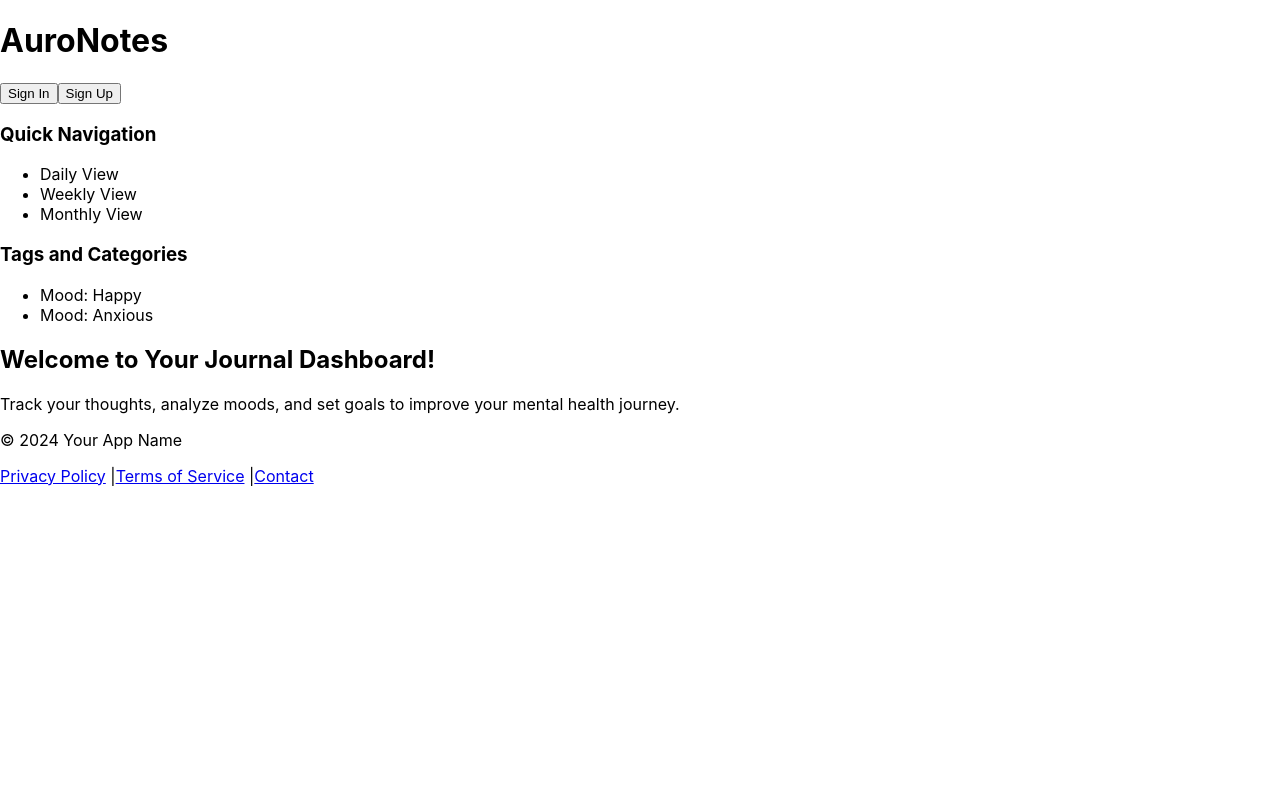
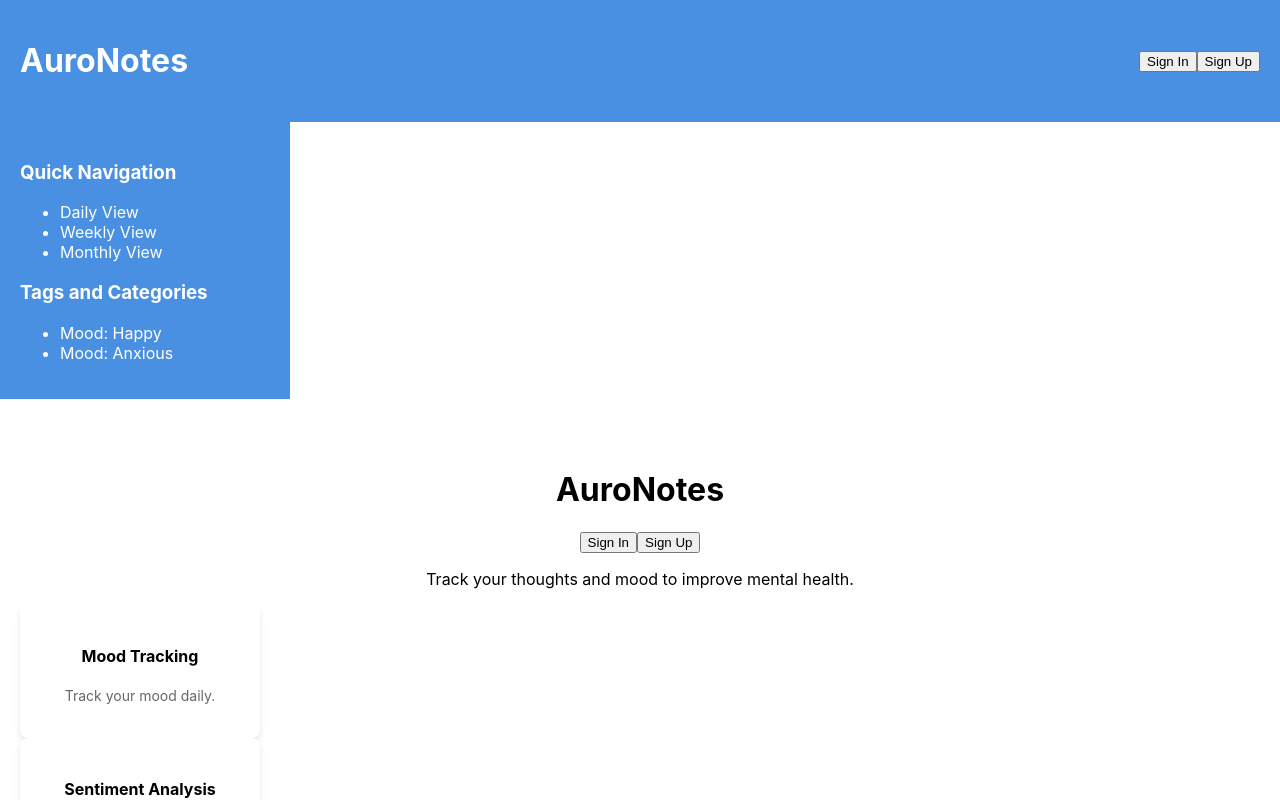
Before and after one commit to rkao2/journal-app, a React (Create React App) app: page / in a window 1280 px wide. Shown: the top 800 px of the page. Built offline with nearby package versions, Linux system fonts and the light colour scheme.

Commit message:
messy css styling added

```diff
--- a/src/App.js
+++ b/src/App.js
@@ -1,36 +1,43 @@
-// App.js
+
 import React from 'react';
 import { BrowserRouter as Router, Route, Routes } from 'react-router-dom';
-
-// Import components
 import Header from './components/Header';
 import Footer from './components/Footer';
 import Sidebar from './components/Sidebar';
+import LandingPage from './components/LandingPage';
 
-// Import pages
+//import pages
 import Home from './pages/Home';
 import Entries from './pages/Entries';
 import Analytics from './pages/Analytics';
 import Goals from './pages/Goals';
 import Settings from './pages/Settings';
 
+
 function App() {
   return (
     <Router>
-      <div className="App">
+      <div className="app-body">
+        {/* Header */}
         <Header />
-        <div className="app-body">
+
+        {/* Sidebar and Main Content */}
+        <div className="app-content">
           <Sidebar />
           <main>
             <Routes>
-              <Route path="/" element={<Home />} />
+              <Route path="/" element={<LandingPage />} />
+              <Route path="/home" element={<Home />} />
               <Route path="/entries" element={<Entries />} />
               <Route path="/analytics" element={<Analytics />} />
               <Route path="/goals" element={<Goals />} />
+              {/* Extra footer in settings? */}
               <Route path="/settings" element={<Settings />} />
             </Routes>
           </main>
         </div>
+
+        {/* Footer */}
         <Footer />
       </div>
     </Router>
--- a/src/components/Footer.js
+++ b/src/components/Footer.js
@@ -1,6 +1,8 @@
 
 // Footer.js
 import React from 'react';
+import '../styles/components/Footer.css';
+
 
 function Footer() {
   return (
--- a/src/components/Header.js
+++ b/src/components/Header.js
@@ -1,5 +1,6 @@
 // Header.js
 import React from 'react';
+import '../styles/components/Header.css';
 
 function Header() {
   return (
--- a/src/components/LandingPage.js
+++ b/src/components/LandingPage.js
@@ -1,11 +1,13 @@
 import React from 'react';
 import FeatureCard from './FeatureCard';
+import '../styles/components/LandingPage.css';
+
 
 function LandingPage() {
   return (
     <div className="landing-page">
       <header>
-        <h1>Your Journal App</h1>
+        <h1>AuroNotes</h1>
         <button>Sign In</button>
         <button>Sign Up</button>
       </header>
@@ -17,11 +19,7 @@ function LandingPage() {
           <FeatureCard title="Personalized Prompts" description="Daily reflection prompts." />
         </div>
       </main>
-      <footer>
-        <a href="#privacy">Privacy Policy</a>
-        <a href="#terms">Terms of Service</a>
-        <a href="#contact">Contact Information</a>
-      </footer>
+
     </div>
   );
 }
--- a/src/components/MainDashboard.js
+++ b/src/components/MainDashboard.js
@@ -1,7 +1,6 @@
 
 
 import React from 'react';
-import Sidebar from './Sidebar';
 
 function MainDashboard() {
   return (
--- a/src/components/Sidebar.js
+++ b/src/components/Sidebar.js
@@ -1,4 +1,5 @@
 import React from 'react';
+import '../styles/components/Sidebar.css';
 
 function Sidebar() {
   return (
--- a/src/styles/components/Footer.css
+++ b/src/styles/components/Footer.css
@@ -0,0 +1,18 @@
+
+/* Footer.css */
+.footer {
+    padding: 15px;
+    background-color: #333;
+    color: #fff;
+    text-align: center;
+    font-size: 14px;
+}
+
+.footer a {
+    color: #4a90e2;
+    margin: 0 10px;
+}
+
+.footer a:hover {
+    color: #357ab8;
+}
--- a/src/styles/components/Header.css
+++ b/src/styles/components/Header.css
@@ -0,0 +1,30 @@
+
+/* Header.css */
+.header {
+    display: flex;
+    justify-content: space-between;
+    align-items: center;
+    padding: 20px;
+    background-color: #4a90e2;
+    color: #fff;
+}
+
+.header-logo {
+    font-size: 24px;
+    font-weight: bold;
+}
+
+.header-nav {
+    display: flex;
+    gap: 15px;
+}
+
+.header-nav a {
+    color: #fff;
+    padding: 10px 15px;
+    border-radius: 5px;
+}
+
+.header-nav a:hover {
+    background-color: #357ab8;
+}
--- a/src/styles/components/LandingPage.css
+++ b/src/styles/components/LandingPage.css
@@ -0,0 +1,39 @@
+
+/* LandingPage.css */
+.landing-page {
+    text-align: center;
+    padding: 50px 20px;
+}
+
+.landing-header {
+    font-size: 2em;
+    color: #4a90e2;
+    margin-bottom: 20px;
+}
+
+.feature-cards {
+    display: flex;
+    justify-content: center;
+    gap: 20px;
+    flex-wrap: wrap;
+    margin-top: 30px;
+}
+
+.feature-card {
+    width: 200px;
+    padding: 20px;
+    background-color: #fff;
+    border-radius: 8px;
+    box-shadow: 0 4px 6px rgba(0, 0, 0, 0.1);
+    text-align: center;
+}
+
+.feature-card h3 {
+    margin-bottom: 10px;
+    color: #333;
+}
+
+.feature-card p {
+    font-size: 14px;
+    color: #666;
+}
--- a/src/styles/components/Sidebar.css
+++ b/src/styles/components/Sidebar.css
@@ -0,0 +1,33 @@
+/* Sidebar.css */
+.sidebar {
+    width: 250px;
+    background-color: #4a90e2;
+    padding: 20px;
+    color: #fff;
+}
+
+.sidebar-nav {
+    list-style: none;
+}
+
+.sidebar-nav li {
+    margin-bottom: 15px;
+}
+
+.sidebar-nav a {
+    color: #fff;
+    font-size: 16px;
+    display: block;
+    padding: 10px;
+    border-radius: 5px;
+}
+
+.sidebar-nav a:hover {
+    background-color: #357ab8;
+}
+
+.sidebar-title {
+    font-size: 18px;
+    margin-bottom: 20px;
+    font-weight: bold;
+}
```
